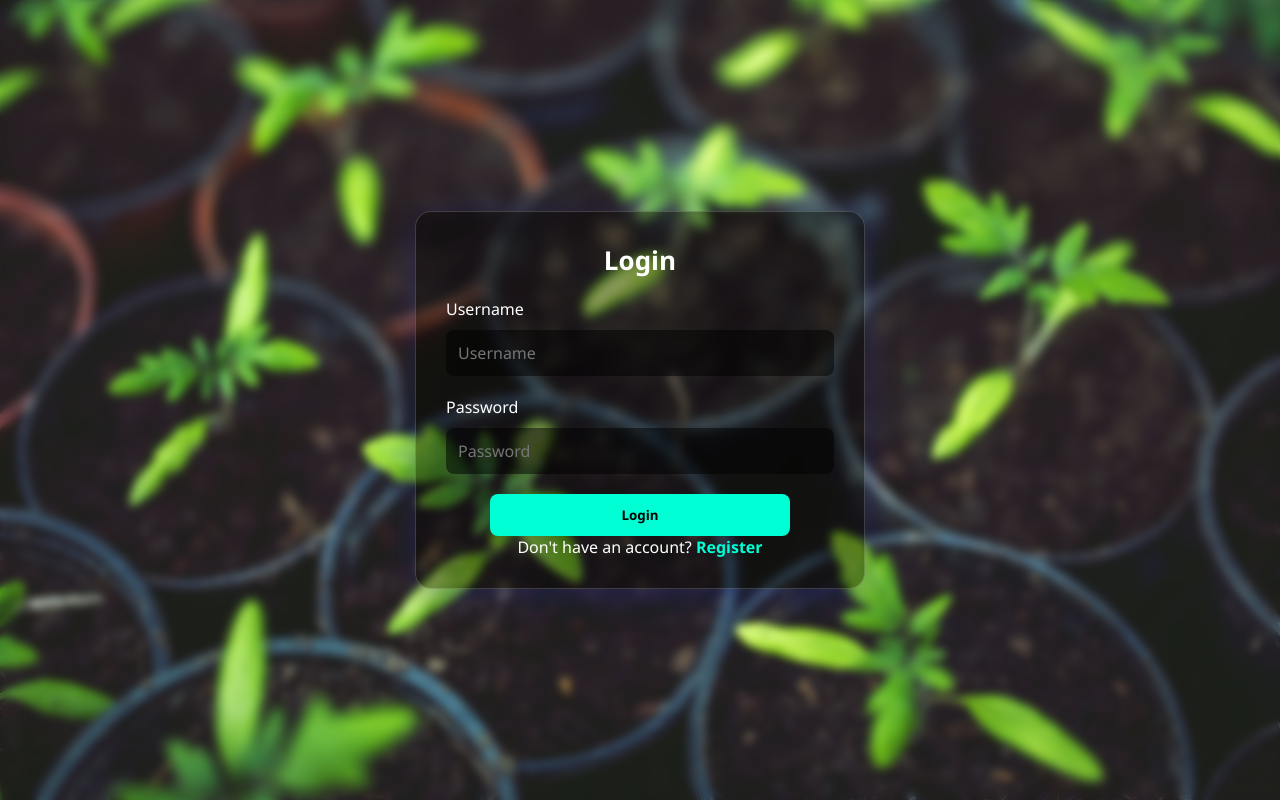
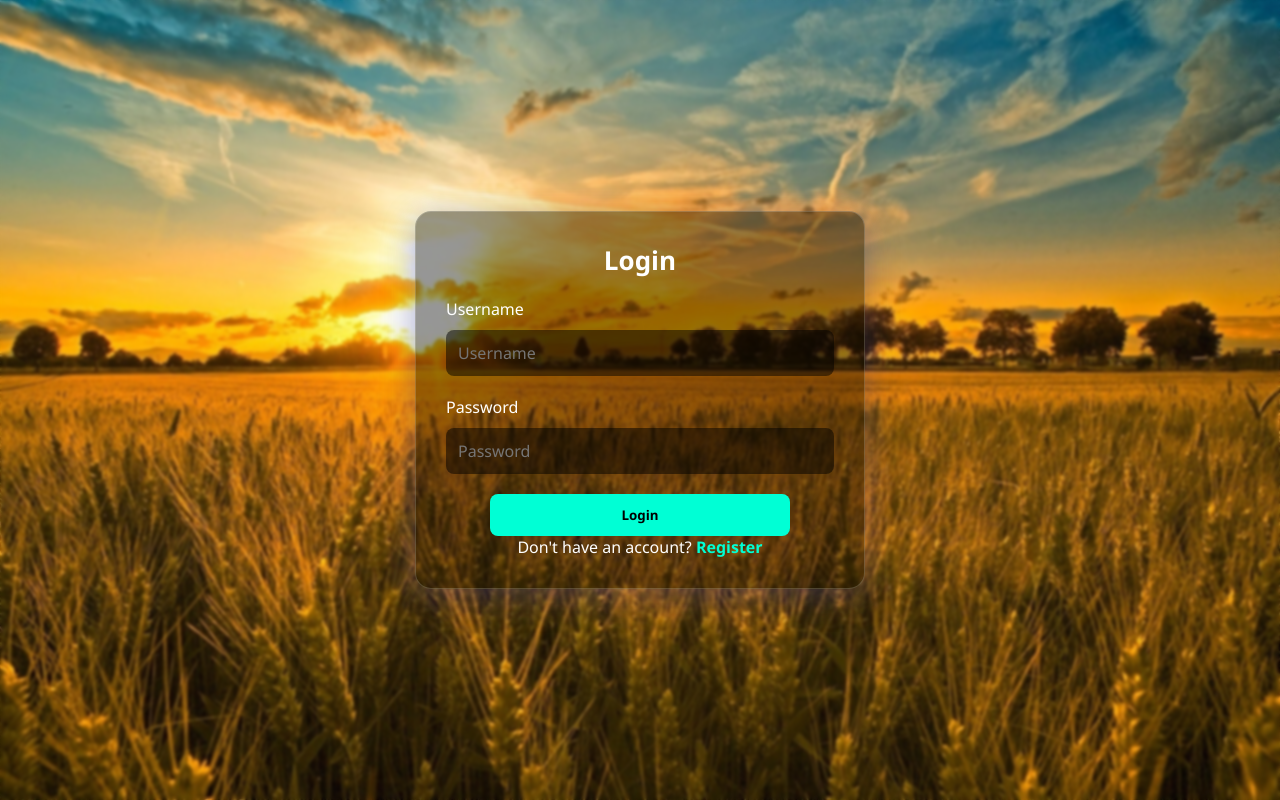
Before and after one commit to AjayKumar-AK1761/Harvestify, a Flask app: page /login in a window 1280 px wide. Run offline with Flask 3, Linux system fonts and the light colour scheme; parts of the project's set-up code (start-up, migrations or seed data) failed here and were passed over.

Commit message:
Modified login page background.

```diff
--- a/static/css/style2.css
+++ b/static/css/style2.css
@@ -11,12 +11,12 @@ body {
     padding: 0;
     font-family: 'Segoe UI', sans-serif;
     min-height: 100vh;
-    background: url('../images/3.jpg') no-repeat center center/cover;
+    background: url('../images/crop_background.jpg') no-repeat center center/cover;
     display: flex;
     justify-content: center;
     align-items: center;
     padding: 20px;
-    backdrop-filter: blur(4px);
+    backdrop-filter: blur(1.5px);
 }
 
 /* Frosted glass container for main content */
```
Also changed, not shown: users.db.
